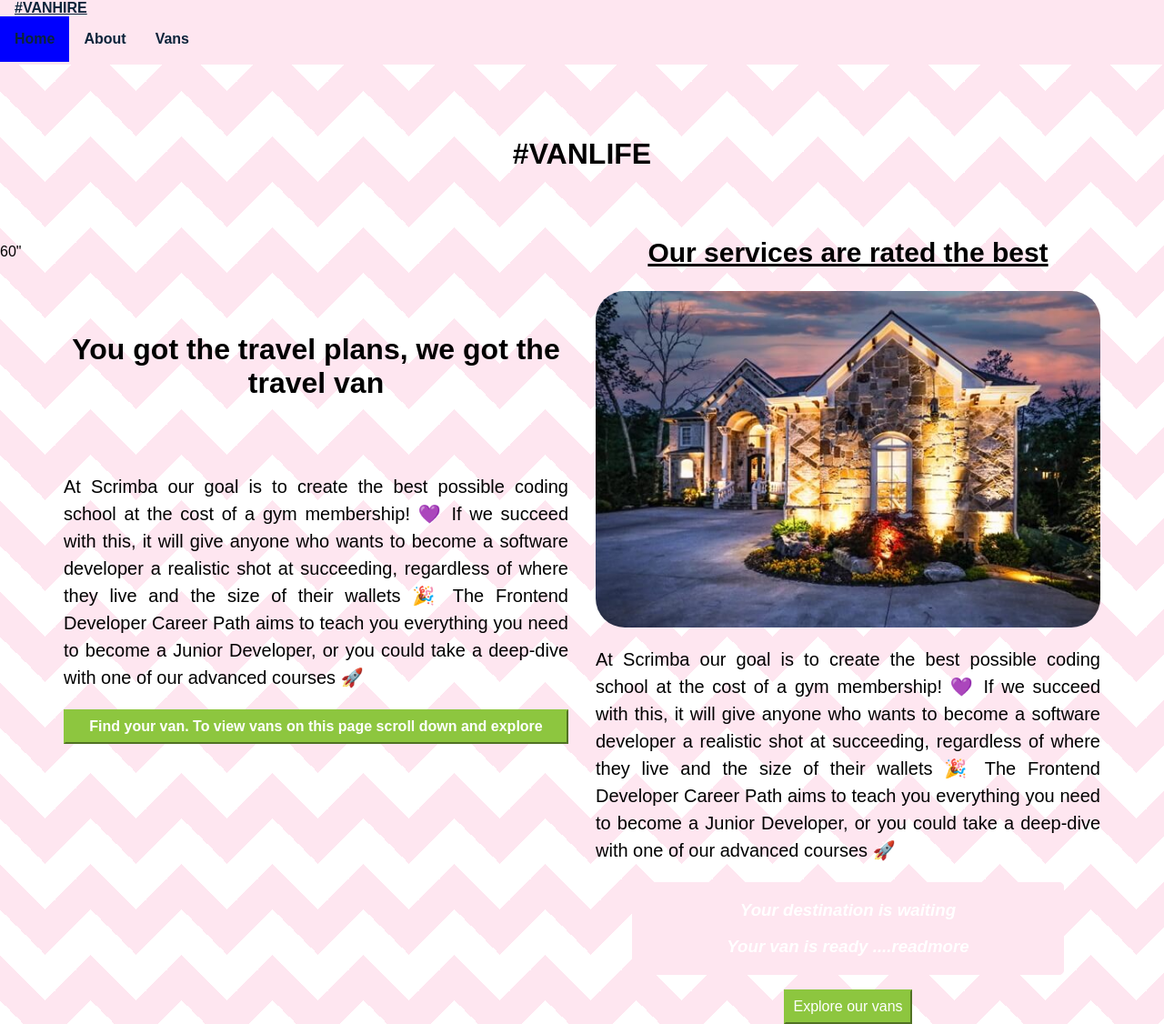
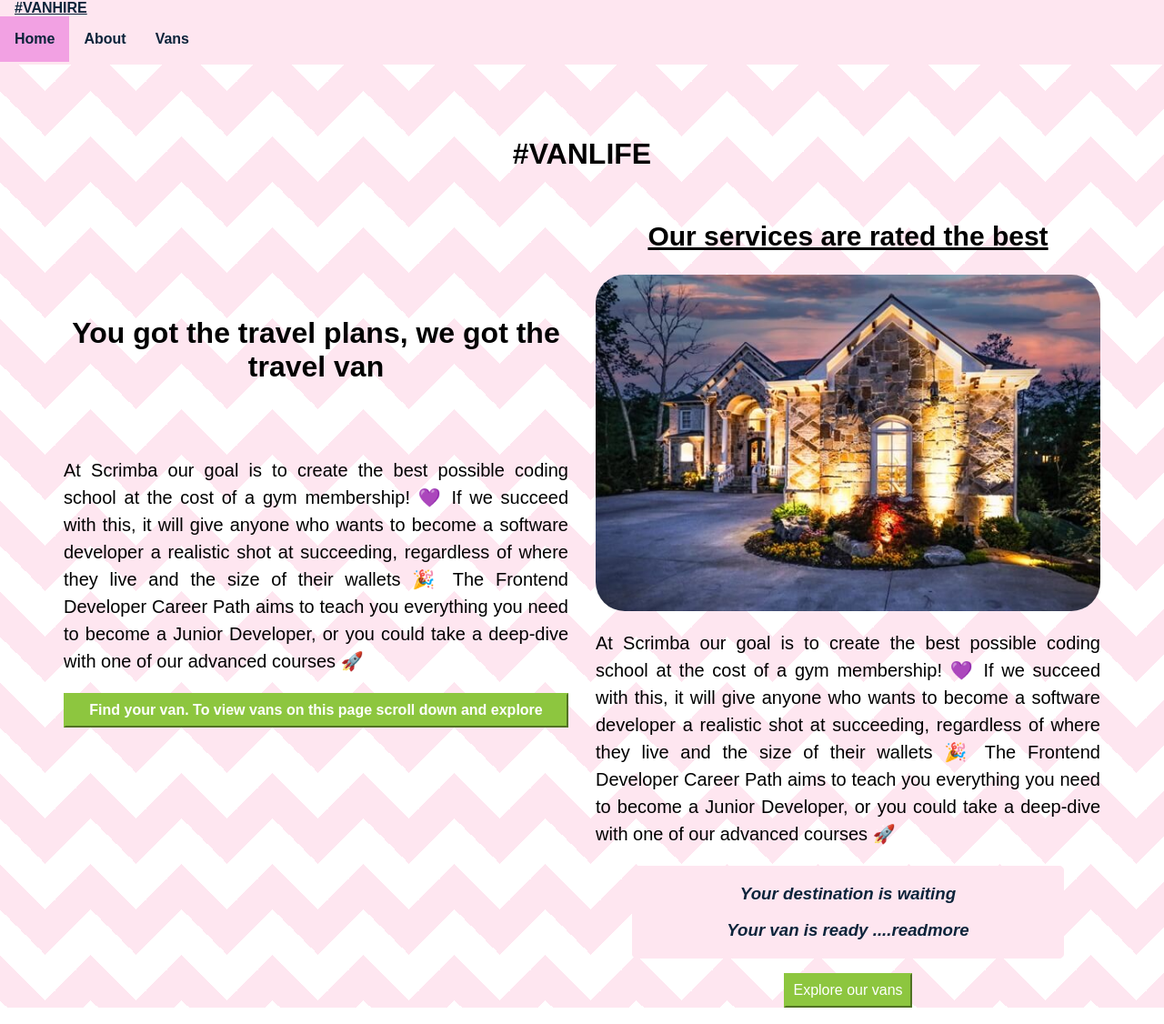
Before and after one commit to Tochiskool/shop_a_van, a React (Create React App) app: page / in a window 1280 px wide. Shown: the whole page at 91% size. Built offline with nearby package versions, Linux system fonts and the light colour scheme; no server answers; what miragejs would draw is missing.

Commit message:
Updates again

```diff
--- a/src/index.css
+++ b/src/index.css
@@ -5,6 +5,7 @@
   --darkText: #0b233a;
   --lightCoral: #fee6f0;
   --whiteText: #ffffff;
+  --btnColor: #8dc63f;
 }
 /* Change all elements to use border-box */
 
@@ -38,7 +39,7 @@ h3 {
   font-weight: bold;
 }
 a {
-  color: #8dc63f;
+  color: var(--btnColor);
   font-weight: bold;
 }
 a:hover {
@@ -49,8 +50,8 @@ a:hover {
   transition: all 0.3s ease 0s;
 }
 .btn-primary {
-  background: #8dc63f;
-  border-color: #8dc63f;
+  background: var(--btnColor);
+  border-color: var(--btnColor);
   color: var(--whiteText);
   padding: 0.5rem;
 }
--- a/src/pages/Home/home.css
+++ b/src/pages/Home/home.css
@@ -34,7 +34,7 @@ section h1 {
   border: 1px solid var(--lightCoral);
   text-align: center;
   background-color: var(--lightCoral);
-  color: white;
+  color: var(--darkText);
   border-radius: 5px;
 }
 .pushUp h3 {
--- a/src/pages/Home/index.jsx
+++ b/src/pages/Home/index.jsx
@@ -21,7 +21,7 @@ const Home = () => {
   console.log(data);
   return (
     <section className='home'>
-      <h1>#VANLIFE</h1>60"
+      <h1>#VANLIFE</h1>
       <div className='container'>
         <div className='row'>
           <div className='col-1-2'>
--- a/src/pages/Layout/navbar.css
+++ b/src/pages/Layout/navbar.css
@@ -25,9 +25,13 @@ a:hover {
 }
 
 .active {
-  color: var(--lightCoral);
-  background-color: blue;
+  color: var(--whiteText);
+  background-color: #f2a1e3;
 }
 .notActive {
+  color: var(--whiteText);
+}
+
+/* a:visited {
   color: var(--darkText);
-}
+} */
```
